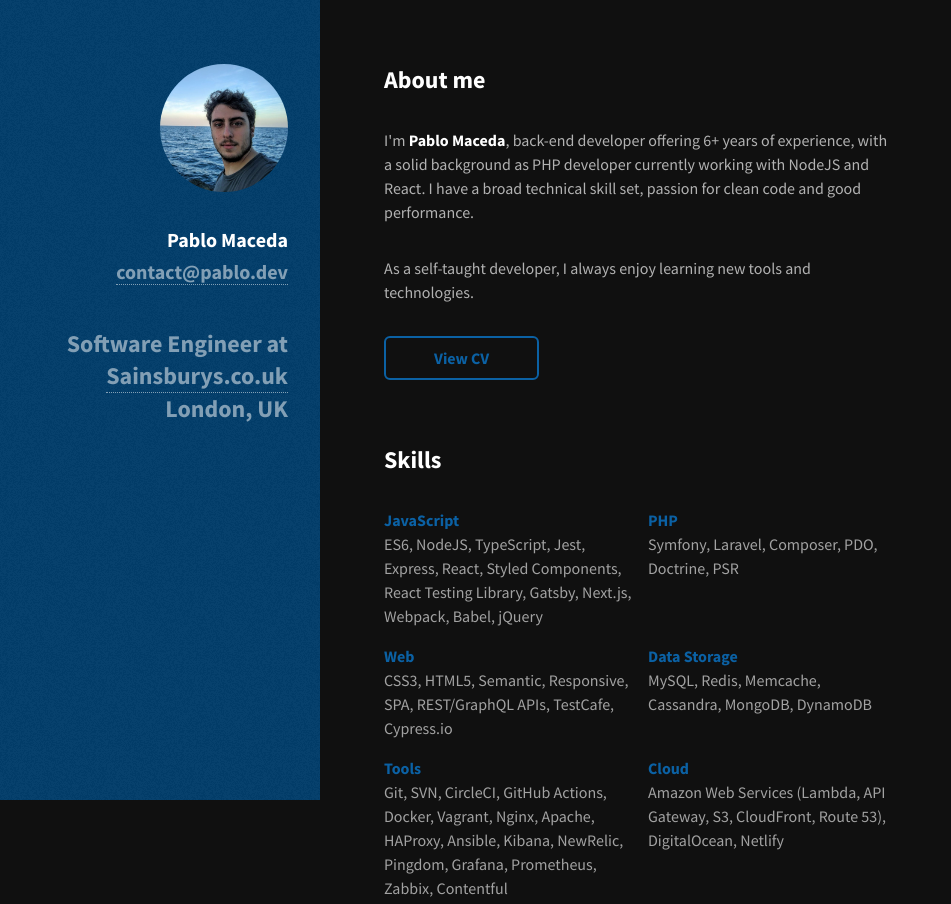
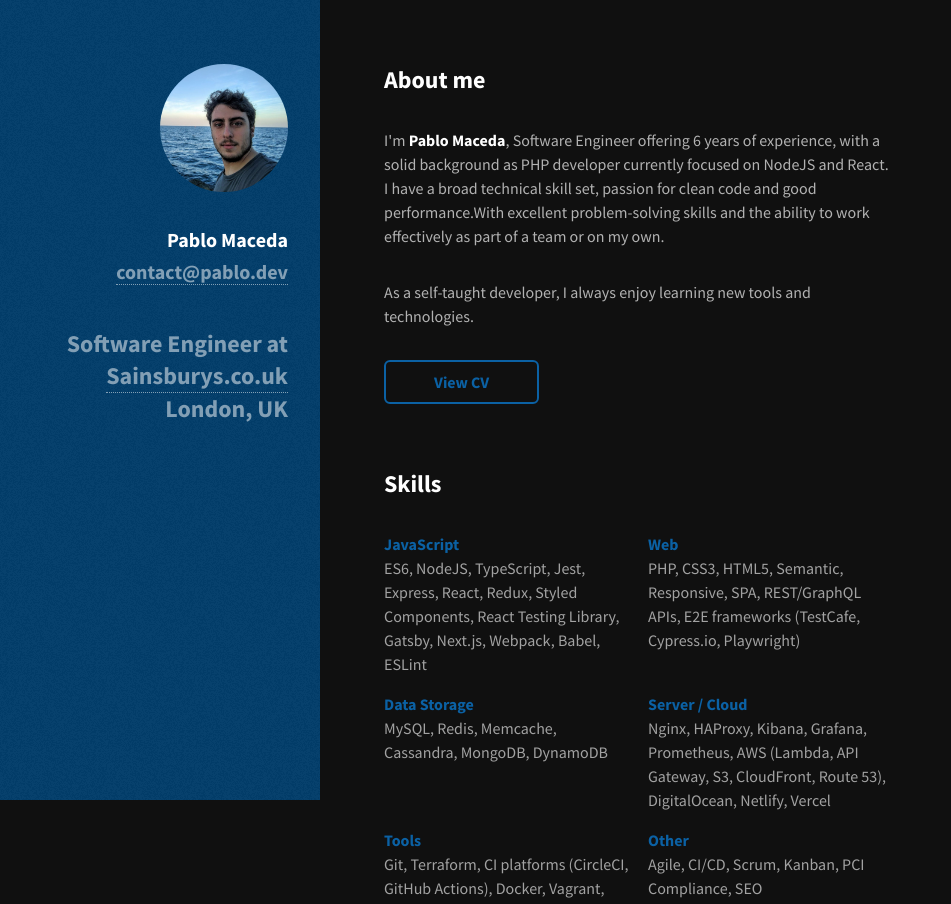
Before and after one commit to meuxx/pablo.dev, a Next.js app: page / in a window 1280 px wide. Shown: the top 904 px of the page, without its empty margins (0-951 px from the left). Built offline with nearby package versions, Linux system fonts and the light colour scheme.

Commit message:
Update copy

```diff
--- a/components/About.tsx
+++ b/components/About.tsx
@@ -9,15 +9,17 @@
       <header className="section-header">
         <h2>About me</h2>
       </header>
+
       <p>
-        I&apos;m <strong>Pablo Maceda</strong>, back-end developer offering 6+ years of experience, with a solid
-        background as PHP developer currently working with NodeJS and React. I have a broad technical skill set, passion
-        for clean code and good performance.
+        I&apos;m <strong>Pablo Maceda</strong>, Software Engineer offering 6 years of experience, with a solid
+        background as PHP developer currently focused on NodeJS and React. I have a broad technical skill set, passion
+        for clean code and good performance.With excellent problem-solving skills and the ability to work effectively as
+        part of a team or on my own.
       </p>
       <p>As a self-taught developer, I always enjoy learning new tools and technologies.</p>
 
       <a
-        className="inline-block transition-color border-2 border-accentfgbold text-accentfgbold rounded-md font-bold px-12 py-2 hover:bg-accentbg" // Button
+        className="inline-block transition-color border-2 border-accentfgbold text-accentfgbold rounded-md font-bold px-12 py-2 hover:bg-accentbg hover:text-fgbold" // Button
         href="https://cv.pablo.dev"
         rel="noopener noreferrer"
         target="_blank"
--- a/content/data.json
+++ b/content/data.json
@@ -1,7 +1,7 @@
 {
   "site": {
     "title": "Pablo Maceda | Back-end developer in London, UK",
-    "description": "I'm Pablo Maceda, back-end developer offering 5 years of experience, with a solid background as PHP developer and a broad technical skill set",
+    "description": "I'm Pablo Maceda, Software Engineer offering 6 years of experience, with a solid background as back-end developer and a broad technical skill set",
     "author": "Pablo Maceda",
     "siteUrl": "https://pablo.dev"
   },
@@ -24,60 +24,65 @@
         "Jest",
         "Express",
         "React",
+        "Redux",
         "Styled Components",
         "React Testing Library",
         "Gatsby",
         "Next.js",
         "Webpack",
         "Babel",
-        "jQuery"
+        "ESLint"
       ]
     },
     {
-      "name": "PHP",
-      "skills": ["Symfony", "Laravel", "Composer", "PDO", "Doctrine", "PSR"]
-    },
-    {
       "name": "Web",
-      "skills": ["CSS3", "HTML5", "Semantic", "Responsive", "SPA", "REST/GraphQL APIs", "TestCafe", "Cypress.io"]
+      "skills": [
+        "PHP",
+        "CSS3",
+        "HTML5",
+        "Semantic",
+        "Responsive",
+        "SPA",
+        "REST/GraphQL APIs",
+        "E2E frameworks (TestCafe, Cypress.io, Playwright)"
+      ]
     },
     {
       "name": "Data Storage",
       "skills": ["MySQL", "Redis", "Memcache", "Cassandra", "MongoDB", "DynamoDB"]
     },
     {
+      "name": "Server / Cloud",
+      "skills": [
+        "Nginx",
+        "HAProxy",
+        "Kibana",
+        "Grafana",
+        "Prometheus",
+        "AWS (Lambda, API Gateway, S3, CloudFront, Route 53)",
+        "DigitalOcean",
+        "Netlify",
+        "Vercel"
+      ]
+    },
+    {
       "name": "Tools",
       "skills": [
         "Git",
-        "SVN",
-        "CircleCI",
-        "GitHub Actions",
+        "Terraform",
+        "CI platforms (CircleCI, GitHub Actions)",
         "Docker",
         "Vagrant",
-        "Nginx",
-        "Apache",
-        "HAProxy",
-        "Ansible",
-        "Kibana",
         "NewRelic",
         "Pingdom",
-        "Grafana",
-        "Prometheus",
-        "Zabbix",
-        "Contentful"
+        "Datadog",
+        "Contentful",
+        "Figma"
       ]
     },
     {
-      "name": "Cloud",
-      "skills": ["Amazon Web Services (Lambda, API Gateway, S3, CloudFront, Route 53)", "DigitalOcean", "Netlify"]
-    },
-    {
-      "name": "Scripting",
-      "skills": ["Python", "Bash", "Batch"]
-    },
-    {
       "name": "Other",
-      "skills": ["Agile", "Scrum", "Kanban", "PCI Compliance", "SEO"]
+      "skills": ["Agile", "CI/CD", "Scrum", "Kanban", "PCI Compliance", "SEO"]
     }
   ],
   "experience": [
@@ -85,14 +90,14 @@
       "company": "Sainsbury's",
       "location": "London, UK",
       "period": "August 2019 – Present",
-      "description": ""
+      "description": "Working in a multidisciplinary team across multiple products. I had the opportunity to expand my area of comfort and develop my cloud and front-end skills while working in a fully CI/CD environment, delivering code multiple times a day.\nI focused my work on shaping the back-end architecture, making products simple, increasing automation and reducing costs.\nDuring my time at Sainsbury's I have learned the benefits and tradeoffs of a serverless architecture and refined my testing skills including E2E testing.\n"
     },
     {
       "company": "Kooomo",
       "location": "Dublin, Ireland",
       "period": "April 2014 – August 2019",
-      "description": "Developed and supported the ecommerce platform with special focus on performance improvements and the implementation of new technologies to satisfy the business needs. Creation of several internal tools to monitor the platform and to ensure the healthy status of it. Coordinated the delivery of new technology implementations alongside the Sysadmin team. During my last year in Kooomo I had the opportunity to lead the SRE team as well as a project to modernise the monolithic platform codebase."
+      "description": "Developed and supported the ecommerce platform with special focus on performance improvements and the implementation of new technologies to satisfy the business needs. Creation of several internal tools to monitor the platform and to ensure the healthy status of it. Coordinated the delivery of new technology implementations alongside the Sysadmin team. \nStarting as an intern, I had the opportunity to quickly grow professionally.\nDuring my last period on Kooomo I led the SRE team as well as a project to modernise the monolithic platform codebase using Laravel.\n"
     }
   ],
-  "hobbies": ["Coding", "Keyboards and Synths", "Music production", "Games", "Electronics", "Movies / TV Shows"]
+  "hobbies": ["Software Development", "Music production", "Keyboards & Synths", "Electronics", "Games", "Travel", "Movies & TV Shows"]
 }
```
